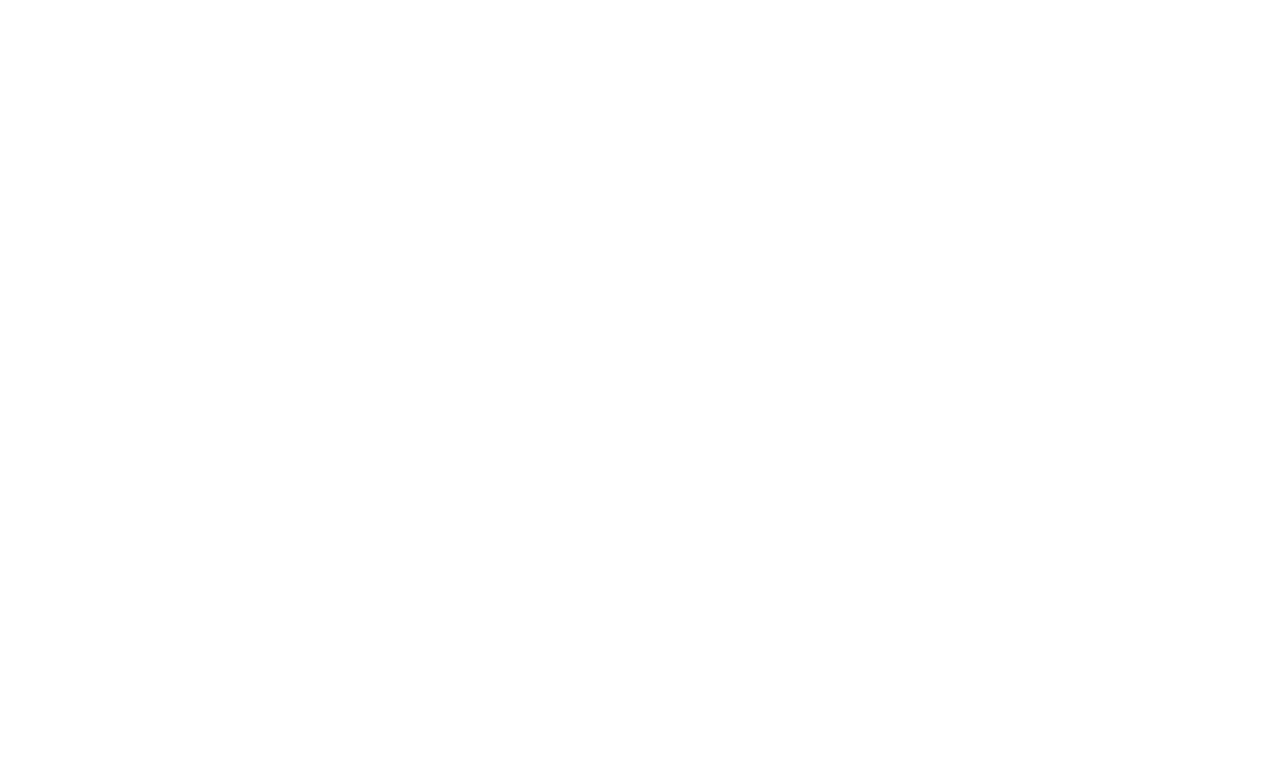
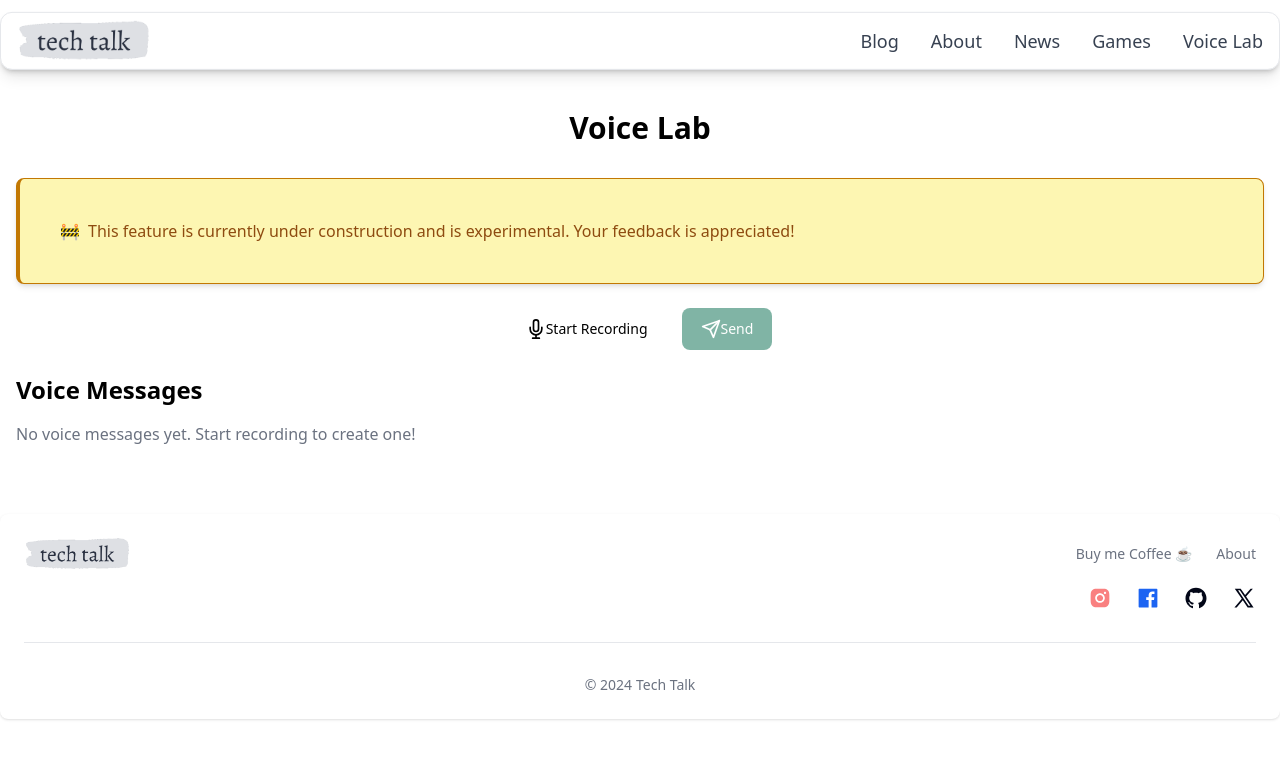
Before and after one commit to Joshtri/tech-talk-blog, a React (Vite) app: page /voice-labs in a window 1280 px wide. Before the commit this address had no page. Shown: the top 758 px of the page. Built offline with nearby package versions, Linux system fonts and the light colour scheme.

Commit message:
adding route, adding component voice and voice page

```diff
--- a/src/App.jsx
+++ b/src/App.jsx
@@ -7,6 +7,7 @@ import About from './pages/About';
 import NewsPage from './pages/NewsPage';
 import GamesPage from './pages/GamesPage';
 import { HelmetProvider } from 'react-helmet-async';
+import VoiceLabPage from './pages/VoiceLabPage';
 
 
 function App() {
@@ -22,6 +23,7 @@ function App() {
             <Route path='/games' element={<GamesPage/>}/>
 
             <Route path='/news' element={<NewsPage/>}/>
+            <Route path='/voice-labs' element={<VoiceLabPage/>}/>
 
           </Routes>
         </BrowserRouter>
--- a/src/components/Partials/Navbar.jsx
+++ b/src/components/Partials/Navbar.jsx
@@ -93,6 +93,36 @@ function NavbarComp() {
               </motion.div>
             </NavLink>
           </Navbar.Link>
+
+          <Navbar.Link>
+
+          <NavLink to="/voice-labs" className="text-lg">
+            <motion.div
+              variants={linkVariants}
+              initial="hidden"
+              animate={hovered === "voice" ? "hover" : "hidden"}
+              onMouseEnter={() => setHovered("voice")}
+              onMouseLeave={() => setHovered(null)}
+              className="text-gray-700 hover:text-blue-600 transition duration-300"
+            >
+              Voice Lab
+            </motion.div>
+          </NavLink>
+
+          {/* <NavLink to="/voice" className="text-lg">
+            <motion.div
+              variants={linkVariants}
+              initial="hidden"
+              animate={hovered === "voice" ? "hover" : "hidden"}
+              onMouseEnter={() => setHovered("voice")}
+              onMouseLeave={() => setHovered(null)}
+              className="text-gray-700 hover:text-blue-600 transition duration-300"
+            >
+              CS Hub
+            </motion.div>
+          </NavLink> */}
+        </Navbar.Link>
+
         </Navbar.Collapse>
       </Navbar>
     </motion.div>
--- /dev/null
+++ b/src/components/VoiceMessage/RecorderControls.jsx
@@ -0,0 +1,43 @@
+import React, { useState } from 'react';
+import { Button } from 'flowbite-react';
+import { FiMic, FiSend } from 'react-icons/fi';
+
+function RecorderControls({ onNewMessage }) {
+  const [recording, setRecording] = useState(false);
+
+  const handleRecordToggle = () => {
+    setRecording(!recording);
+    // Logic for recording audio goes here
+  };
+
+  const handleSend = () => {
+    // Placeholder for sending logic
+    const newMessage = `Voice message ${new Date().toLocaleTimeString()}`;
+    onNewMessage(newMessage);
+    setRecording(false);
+  };
+
+  return (
+    <div className="flex items-center justify-center space-x-4 mb-6">
+      <Button
+        onClick={handleRecordToggle}
+        color={recording ? 'failure' : 'primary'}
+        className="flex items-center space-x-2"
+      >
+        <FiMic className="h-5 w-5" />
+        <span>{recording ? 'Stop Recording' : 'Start Recording'}</span>
+      </Button>
+      <Button
+        onClick={handleSend}
+        color="success"
+        className="flex items-center space-x-2"
+        disabled={!recording}
+      >
+        <FiSend className="h-5 w-5" />
+        <span>Send</span>
+      </Button>
+    </div>
+  );
+}
+
+export default RecorderControls;
--- /dev/null
+++ b/src/components/VoiceMessage/VoiceMessageList.jsx
@@ -0,0 +1,29 @@
+import React from 'react';
+import { Card } from 'flowbite-react';
+import { AiOutlineAudio } from 'react-icons/ai';
+
+function VoiceMessageList({ messages }) {
+  return (
+    <div>
+      {messages.length > 0 ? (
+        <div className="grid grid-cols-1 md:grid-cols-2 lg:grid-cols-3 gap-4">
+          {messages.map((message, index) => (
+            <Card key={index} className="p-4 flex items-center space-x-3">
+              <AiOutlineAudio className="h-6 w-6 text-gray-700" />
+              <div>
+                <p className="text-lg font-medium">{message}</p>
+                <button className="mt-2 bg-blue-500 text-white px-3 py-1 rounded-md hover:bg-blue-600">
+                  Play
+                </button>
+              </div>
+            </Card>
+          ))}
+        </div>
+      ) : (
+        <p className="text-gray-500">No voice messages yet. Start recording to create one!</p>
+      )}
+    </div>
+  );
+}
+
+export default VoiceMessageList;
--- /dev/null
+++ b/src/pages/VoiceLabPage.jsx
@@ -0,0 +1,36 @@
+import React, { useEffect, useState } from 'react';
+import Layout from './Layout';
+import RecorderControls from '../components/VoiceMessage/RecorderControls';
+import VoiceMessageList from '../components/VoiceMessage/VoiceMessageList';
+import { Card } from 'flowbite-react';
+
+function VoiceLabPage() {
+  const [voiceMessages, setVoiceMessages] = useState([]);
+
+  useEffect(() => {
+    window.scrollTo(0, 0);
+  }, []);
+
+  const handleNewMessage = (message) => {
+    setVoiceMessages([...voiceMessages, message]);
+  };
+
+  return (
+    <Layout>
+      <div className="container mx-auto px-4 py-10">
+        <h1 className="text-3xl font-bold text-center mb-8">Voice Lab</h1>
+        <Card className="mb-6 p-4 bg-yellow-100 border-l-4 border-yellow-500">
+          <div className="flex items-center">
+            <span className="mr-2 text-yellow-500">🚧</span>
+            <p className="text-yellow-700">This feature is currently under construction and is experimental. Your feedback is appreciated!</p>
+          </div>
+        </Card>
+        <RecorderControls onNewMessage={handleNewMessage} />
+        <h2 className="text-2xl font-semibold mb-4">Voice Messages</h2>
+        <VoiceMessageList messages={voiceMessages} />
+      </div>
+    </Layout>
+  );
+}
+
+export default VoiceLabPage;
```
